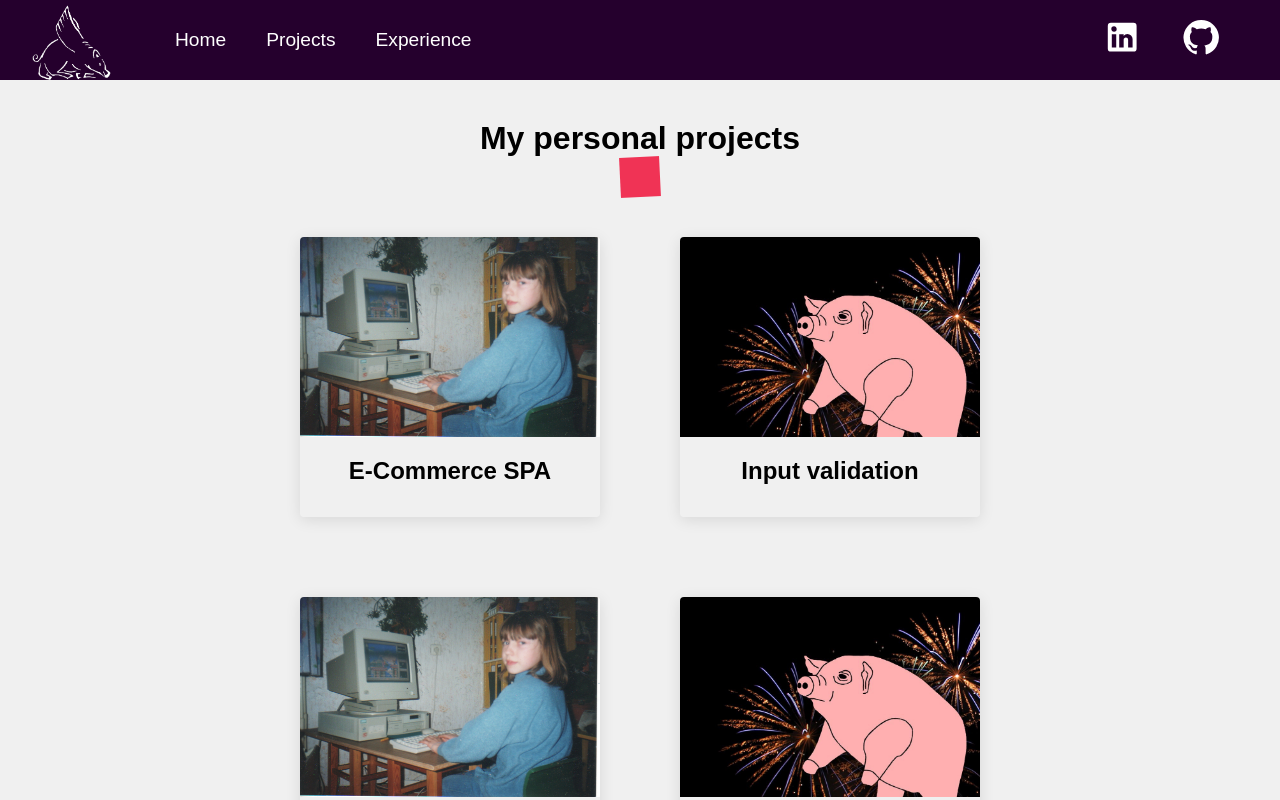
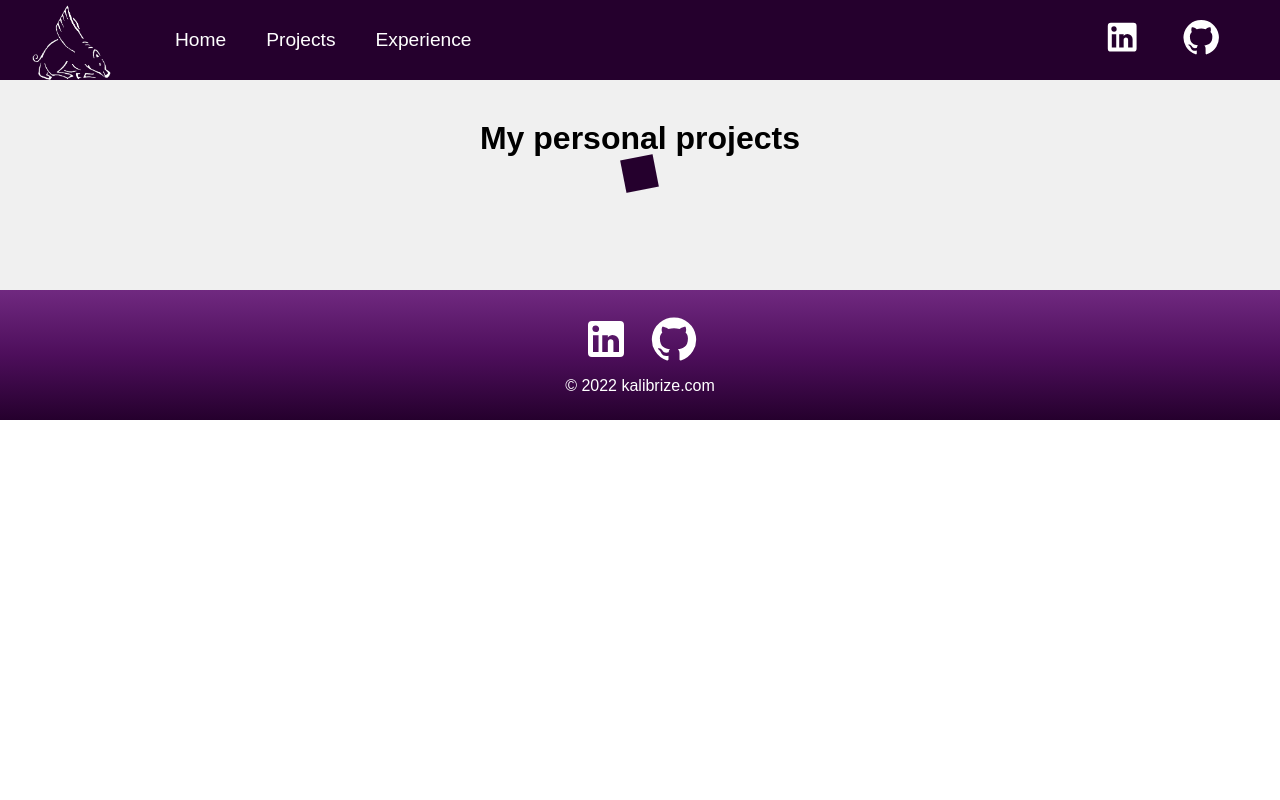
Before and after one commit to SabineZilde/Portfolio-project, a React (Create React App) app: page /projects in a window 1280 px wide. Shown: the top 800 px of the page. Built offline with nearby package versions, Linux system fonts and the light colour scheme.

Commit message:
style: loader stying

```diff
--- a/src/components/Loader.jsx
+++ b/src/components/Loader.jsx
@@ -2,9 +2,9 @@ import React from 'react';
 import '../styles/Loader.css';
 
 function Loader() {
-  return (
-    <div className='loader'></div>
-  )
+    return (
+        <div className='loader'></div>
+    )
 }
 
 export default Loader;
--- a/src/pages/Projects.jsx
+++ b/src/pages/Projects.jsx
@@ -9,11 +9,11 @@ function Projects() {
     <div className="projects">
       <h1>My personal projects</h1>
       <Loader />
-      <div className="projectList">
+      {/* <div className="projectList">
         {ProjectList.map((project, idx) => {
           return <ProjectItem title={project.title} image={project.image} id={idx} key={idx} />;
         })}
-      </div>
+      </div> */}
     </div>
   );
 }
--- a/src/styles/Loader.css
+++ b/src/styles/Loader.css
@@ -1,7 +1,7 @@
 .loader {
-    width: 40px;
-    height: 40px;
-    color: #f03355;
+    width: 30px;
+    height: 30px;
+    color: #25002d;
     background:
         conic-gradient(from -45deg at top 20px left 50%, #0000, currentColor 1deg 90deg, #0000 91deg),
         conic-gradient(from 45deg at right 20px top 50%, #0000, currentColor 1deg 90deg, #0000 91deg),
@@ -12,8 +12,8 @@
 
 @keyframes shape {
     50% {
-        width: 60px;
-        height: 60px;
+        width: 80px;
+        height: 80px;
         transform: rotate(180deg)
     }
 
```
